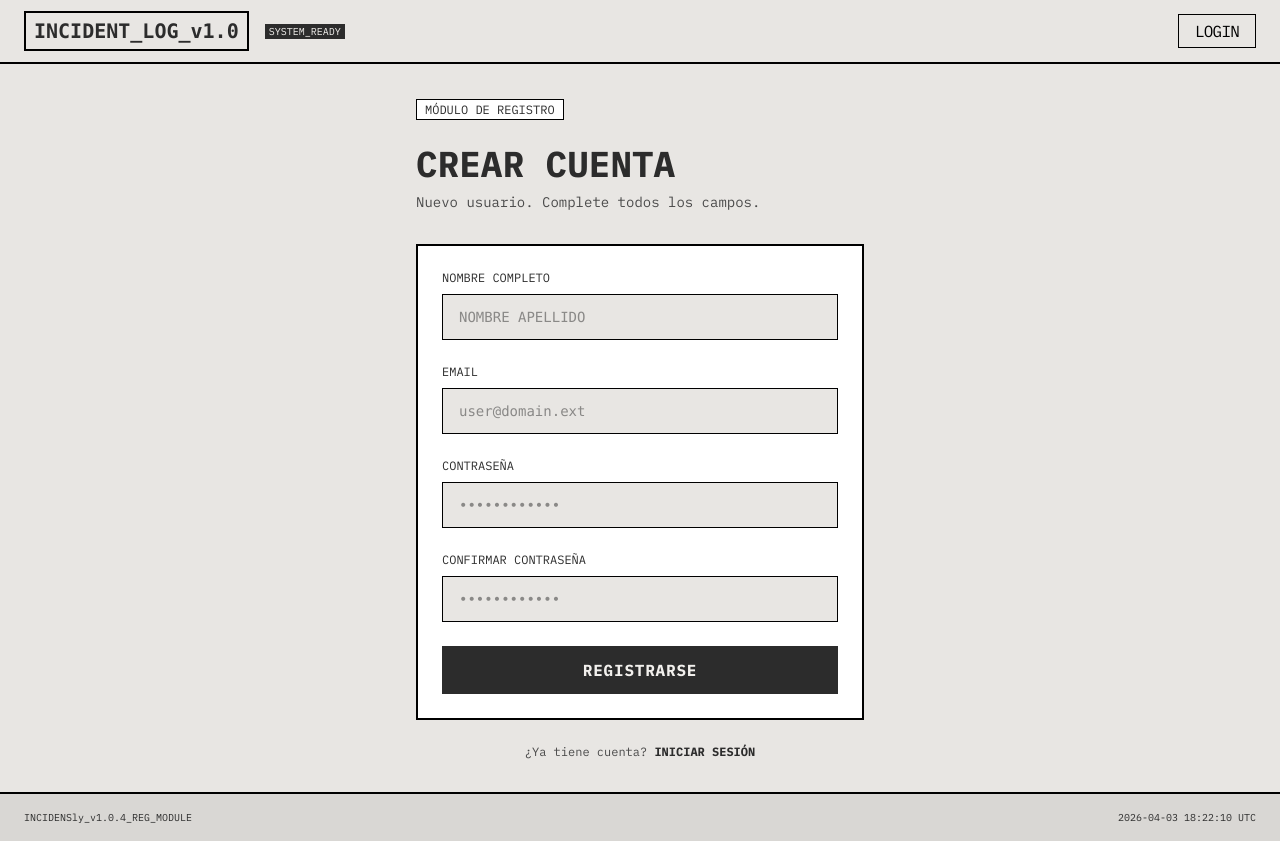
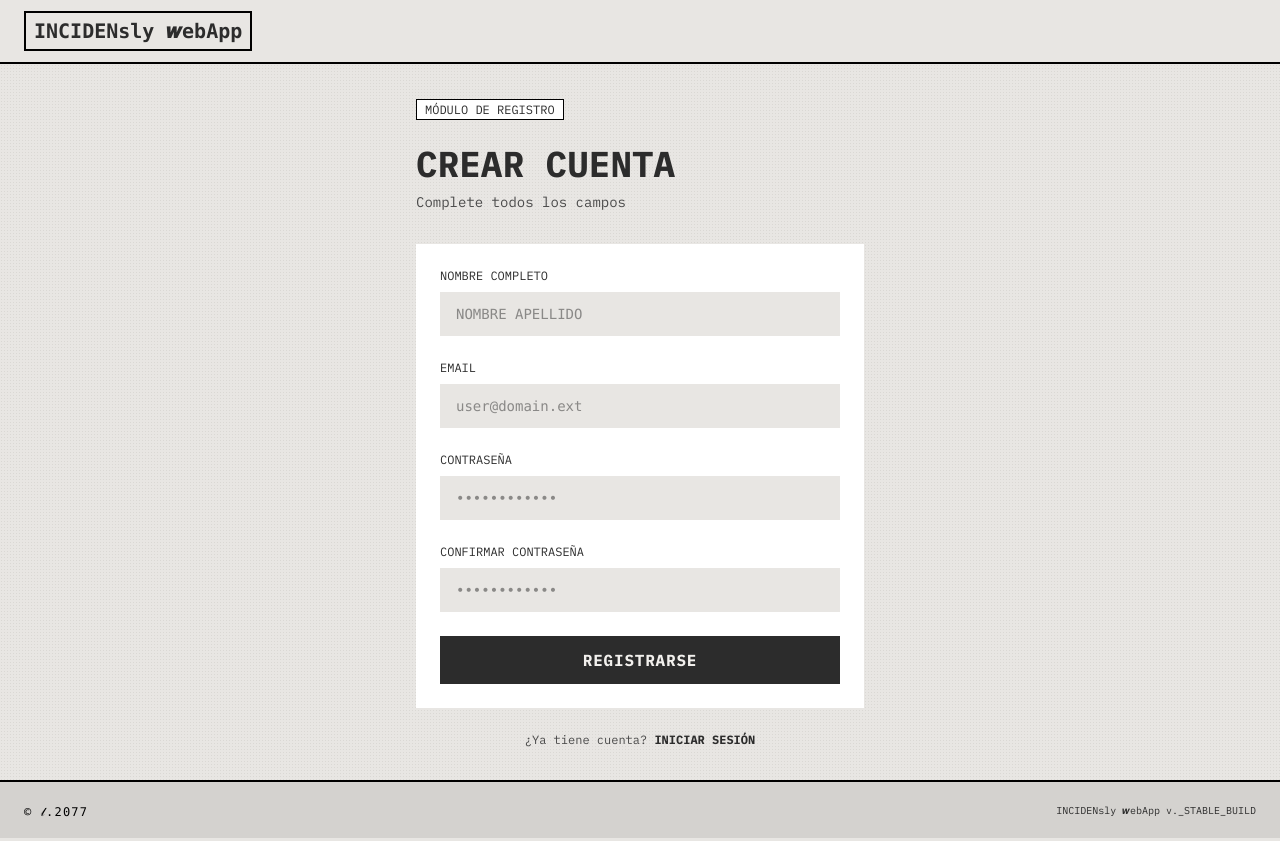
Before and after one commit to malmental/S5_API_frontend, a React (Vite) app: page /register in a window 1280 px wide. Built offline with nearby package versions, Linux system fonts and the light colour scheme.

Commit message:
main file pages edited for better format

```diff
--- a/src/pages/Landing.jsx
+++ b/src/pages/Landing.jsx
@@ -48,17 +48,7 @@ export default function Landing() {
        ============================================================ */}
       <header className="flex justify-between items-center px-6 h-16 w-full border-b-2 border-black bg-surface sticky top-0 z-50">
         <div className="flex items-center gap-4">
-          <span className="font-mono font-bold text-xl border-2 border-black px-2 py-1">INCIDENT_LOG_v1.0</span>
-          <span className="font-label text-[10px] bg-primary text-on-primary px-1">SYSTEM_READY</span>
-        </div>
-        <nav className="hidden md:flex gap-8 items-center">
-          <a className="font-sans uppercase tracking-tighter text-gray-600 hover:bg-gray-200 transition-colors px-2" href="#">RESOURCES</a>
-          <a className="font-sans uppercase tracking-tighter text-gray-600 hover:bg-gray-200 transition-colors px-2" href="#">DOCS</a>
-          <a className="font-sans uppercase tracking-tighter text-gray-600 hover:bg-gray-200 transition-colors px-2" href="#">STATUS</a>
-        </nav>
-        <div className="flex items-center gap-4">
-          <Link to="/login" className="font-sans uppercase tracking-tighter text-black hover:bg-gray-200 transition-colors px-4 py-1 border border-black">LOGIN</Link>
-          <Link to="/register" className="font-sans uppercase tracking-tighter bg-black text-white hover:bg-gray-800 transition-colors px-4 py-1">REGISTER</Link>
+          <span className="font-mono font-bold text-xl border-2 border-black px-2 py-1">INCIDENsly 𝒘ebApp</span>
         </div>
       </header>
 
@@ -78,13 +68,14 @@ export default function Landing() {
             <div className="absolute inset-0 stippled-bg pointer-events-none"></div>
             <div className="relative z-10">
               <div className="mb-4 inline-block">
-                <span className="font-label text-xs uppercase border border-black px-2 py-0.5 bg-white">MÓDULO DE ACCESO GLOBAL</span>
+                <span className="font-label text-xs uppercase border border-black px-2 py-0.5 bg-white">GESTIÓN DE INCIDENCIAS</span>
               </div>
               <h1 className="font-sans font-bold text-6xl md:text-8xl leading-none tracking-tighter mb-8">
-                BIENVENIDO AL SISTEMA
+                INCIDENsly 𝒘ebApp
               </h1>
               <p className="font-sans text-xl max-w-xl mb-12 text-on-surface-variant leading-relaxed">
-                Optimización técnica para la gestión crítica de infraestructuras. El software INCIDENSly webApp proporciona una interfaz de baja latencia para el seguimiento, resolución y documentación de eventos operativos en tiempo real.
+                Sistema profesional de gestión y seguimiento de incidencias.
+                Organiza, asigna y resuelve problemas de manera eficiente.
               </p>
               <div className="flex flex-wrap gap-4">
                 <Link to="/login" className="bg-primary text-on-primary px-10 py-4 font-sans font-bold text-xl flex items-center gap-3 hover:bg-neutral-800 transition-colors">
@@ -107,42 +98,38 @@ export default function Landing() {
               </div>
               <div className="space-y-6">
                 {/* Feature 1 */}
-                <div className="border-2 border-black p-4 bg-surface">
+                <div className="border-1 border-black p-4 bg-surface">
                   <div className="flex gap-4 items-center">
                     <span className="material-symbols-outlined text-4xl">folder_managed</span>
                     <div>
-                      <h3 className="font-sans font-bold text-sm uppercase">Gestión de incidencias</h3>
-                      <p className="font-label text-xs text-on-surface-variant">Trazabilidad completa de tickets críticos y operativos.</p>
+                      <h3 className="font-sans font-bold text-sm uppercase">Gestión para las incidencias</h3>
                     </div>
                   </div>
                 </div>
                 {/* Feature 2 */}
-                <div className="border-2 border-black p-4 bg-surface">
+                <div className="border-1 border-black p-4 bg-surface">
                   <div className="flex gap-4 items-center">
                     <span className="material-symbols-outlined text-4xl">assignment_ind</span>
                     <div>
-                      <h3 className="font-sans font-bold text-sm uppercase">Asignación de tareas</h3>
-                      <p className="font-label text-xs text-on-surface-variant">Distribución inteligente de recursos técnicos disponibles.</p>
+                      <h3 className="font-sans font-bold text-sm uppercase">Asignación por prioridad</h3>
                     </div>
                   </div>
                 </div>
                 {/* Feature 3 */}
-                <div className="border-2 border-black p-4 bg-surface">
+                <div className="border-1 border-black p-4 bg-surface">
                   <div className="flex gap-4 items-center">
                     <span className="material-symbols-outlined text-4xl">priority_high</span>
                     <div>
-                      <h3 className="font-sans font-bold text-sm uppercase">Priorización automática</h3>
-                      <p className="font-label text-xs text-on-surface-variant">Algoritmos de severidad basados en impacto de red.</p>
+                      <h3 className="font-sans font-bold text-sm uppercase">Clasificacion por estado</h3>
                     </div>
                   </div>
                 </div>
                 {/* Feature 4 */}
-                <div className="border-2 border-black p-4 bg-surface">
+                <div className="border-1 border-black p-4 bg-surface">
                   <div className="flex gap-4 items-center">
                     <span className="material-symbols-outlined text-4xl">analytics</span>
                     <div>
                       <h3 className="font-sans font-bold text-sm uppercase">Reportes y estadísticas</h3>
-                      <p className="font-label text-xs text-on-surface-variant">Exportación de datos brutos y visualización técnica.</p>
                     </div>
                   </div>
                 </div>
@@ -174,10 +161,10 @@ export default function Landing() {
                 <img alt="Terminal background" className="w-full h-full object-cover" src="https://lh3.googleusercontent.com/aida-public/AB6AXuCELeUUNzQxeZ4i1fBsCwTcRfGSI6z3C8YC3E1NcNTKNGvsPfAA3p-x3e9qOKfIcIhsO5Pzv652gp3h563ubZapb9pawnGYQS2EeqCXxlw0RHn07RwDAjcgTOjJ83u13-87aNOCM9OzbUdTgEf631WU4cAg3QFjB-Y9rTuJGFjnLyLGHrd8t00FQau4Ix_5hNragXxvq77ZduMimARZJAEFwHJZ7CnoiIhjvCPQ1dFqYE1UQ8-gIDhK6hBFCvxoaN8aH54xvfRPTm8" />
               </div>
               <div className="z-10 text-center">
-                <p className="font-label text-xs mb-4">MÓDULO DE VISUALIZACIÓN DE INTERFAZ</p>
-                <h2 className="font-sans font-bold text-3xl mb-2">PRECISIÓN ANALÍTICA</h2>
+                <p className="font-label text-xs mb-4">Aplicacion web para la gestion de incidencias</p>
+                <h2 className="font-sans font-bold text-3xl mb-2">INCIDENsly 𝒘ebApp</h2>
                 <div className="w-24 h-1 bg-white mx-auto mb-6"></div>
-                <p className="font-label text-sm max-w-md mx-auto px-4">Interfáz optimizada para pantallas industriales y entornos de alto contraste.</p>
+                <p className="font-label text-sm max-w-md mx-auto px-4">Asignacion de incidencias por estado y urgencia, creacion de tags y comentarios para interacción entre usuarios.</p>
               </div>
             </div>
           </div>
@@ -191,15 +178,10 @@ export default function Landing() {
       ============================================================ */}
       <footer className="flex flex-col md:flex-row justify-between items-center px-6 py-8 w-full border-t-2 border-black bg-surface-container">
         <div className="mb-4 md:mb-0">
-          <span className="font-mono text-xs uppercase tracking-widest text-black">© 1984-2024 SYSTEM_CORE INCIDENT_MGMT. ALL RIGHTS RESERVED.</span>
-        </div>
-        <div className="flex gap-8">
-          <a className="font-mono text-xs uppercase tracking-widest text-gray-500 hover:text-black transition-colors underline" href="#">TERMINAL</a>
-          <a className="font-mono text-xs uppercase tracking-widest text-gray-500 hover:text-black transition-colors underline" href="#">PRIVACY</a>
-          <a className="font-mono text-xs uppercase tracking-widest text-gray-500 hover:text-black transition-colors underline" href="#">SITEMAP</a>
+          <span className="font-mono text-xs uppercase tracking-widest text-black">© 𝓁.2077</span>
         </div>
         <div className="mt-4 md:mt-0 font-label text-[10px]">
-          INCIDENSly_v1.0.4_STABLE_BUILD
+          INCIDENsly 𝒘ebApp v._STABLE_BUILD
         </div>
       </footer>
     </div>
--- a/src/pages/Login.jsx
+++ b/src/pages/Login.jsx
@@ -93,11 +93,7 @@ export default function Login() {
        ============================================================ */}
       <header className="flex justify-between items-center px-6 h-16 w-full border-b-2 border-black bg-surface">
         <div className="flex items-center gap-4">
-          <Link to="/" className="font-mono font-bold text-xl border-2 border-black px-2 py-1">INCIDENT_LOG_v1.0</Link>
-          <span className="font-label text-[10px] bg-primary text-on-primary px-1">SYSTEM_READY</span>
-        </div>
-        <div className="flex items-center gap-4">
-          <Link to="/register" className="font-sans uppercase tracking-tighter bg-black text-white hover:bg-gray-800 transition-colors px-4 py-1">REGISTER</Link>
+          <Link to="/" className="font-mono font-bold text-xl border-2 border-black px-2 py-1">INCIDENsly 𝒘ebApp</Link>
         </div>
       </header>
 
@@ -106,8 +102,11 @@ export default function Login() {
           Descripción: Área central con formulario de autenticación
           Layout: Centrado con max-width 512px
        ============================================================ */}
-      <main className="flex-grow flex items-center justify-center p-8">
-        <div className="w-full max-w-md">
+      <main className="flex-grow flex items-center justify-center p-8 relative">
+        {/* Background pattern */}
+        <div className="absolute inset-0 stippled-bg"></div>
+
+        <div className="relative w-full max-w-md">
 
           {/* Badge y título */}
           <div className="mb-6">
@@ -115,10 +114,10 @@ export default function Login() {
           </div>
 
           <h1 className="font-sans font-bold text-4xl mb-2">INICIAR SESIÓN</h1>
-          <p className="font-label text-sm text-on-surface-variant mb-8">Acceso restringido. Introduzca credenciales.</p>
+          <p className="font-label text-sm text-on-surface-variant mb-8">Introduzca sus credenciales.</p>
 
           {/* Formulario */}
-          <form onSubmit={handleSubmit} className="border-2 border-black p-6 bg-white">
+          <form onSubmit={handleSubmit} className="p-6 bg-white">
             {/* Mensaje de error */}
             {error && (
               <div className="mb-4 p-3 bg-error-container border border-error text-error text-sm font-label">
@@ -137,7 +136,7 @@ export default function Login() {
                   id="email"
                   value={email}
                   onChange={(e) => setEmail(e.target.value)}
-                  className="w-full px-4 py-3 border border-black bg-surface focus:outline-none focus:border-4 focus:border-primary transition-all font-mono text-sm"
+                  className="w-full px-4 py-3 bg-surface focus:outline-none focus:border-1 focus:border-primary transition-all font-mono text-sm"
                   placeholder="user@domain.ext"
                   required
                 />
@@ -153,7 +152,7 @@ export default function Login() {
                   id="password"
                   value={password}
                   onChange={(e) => setPassword(e.target.value)}
-                  className="w-full px-4 py-3 border border-black bg-surface focus:outline-none focus:border-4 focus:border-primary transition-all font-mono text-sm"
+                  className="w-full px-4 py-3 bg-surface focus:outline-none focus:border-1 focus:border-primary transition-all font-mono text-sm"
                   placeholder="••••••••••••"
                   required
                 />
@@ -186,12 +185,12 @@ export default function Login() {
           SECCIÓN 3: FOOTER
           Descripción: Pie de página con versión y timestamp
        ============================================================ */}
-      <footer className="flex justify-between items-center px-6 py-4 w-full border-t-2 border-black bg-surface-container">
-        <div className="font-label text-[10px]">
-          INCIDENSly_v1.0.4_AUTH_MODULE
+      <footer className="flex justify-between items-center px-6 py-4 w-full border-t-2 border-black bg-surface-dim">
+        <div className="mb-4 md:mb-0">
+          <span className="font-mono text-xs uppercase tracking-widest text-black">© 𝓁.2077</span>
         </div>
-        <div className="font-label text-[10px]">
-          {new Date().toISOString().slice(0, 19).replace('T', ' ')} UTC
+        <div className="mt-4 md:mt-0 font-label text-[10px]">
+          INCIDENsly 𝒘ebApp v._STABLE_BUILD
         </div>
       </footer>
     </div>
--- a/src/pages/Register.jsx
+++ b/src/pages/Register.jsx
@@ -98,11 +98,7 @@ export default function Register() {
        ============================================================ */}
       <header className="flex justify-between items-center px-6 h-16 w-full border-b-2 border-black bg-surface">
         <div className="flex items-center gap-4">
-          <Link to="/" className="font-mono font-bold text-xl border-2 border-black px-2 py-1">INCIDENT_LOG_v1.0</Link>
-          <span className="font-label text-[10px] bg-primary text-on-primary px-1">SYSTEM_READY</span>
-        </div>
-        <div className="flex items-center gap-4">
-          <Link to="/login" className="font-sans uppercase tracking-tighter text-black hover:bg-gray-200 transition-colors px-4 py-1 border border-black">LOGIN</Link>
+          <Link to="/" className="font-mono font-bold text-xl border-2 border-black px-2 py-1">INCIDENsly 𝒘ebApp</Link>
         </div>
       </header>
 
@@ -111,8 +107,11 @@ export default function Register() {
           Descripción: Área central con formulario de creación de cuenta
           Layout: Centrado con max-width 512px
        ============================================================ */}
-      <main className="flex-grow flex items-center justify-center p-8">
-        <div className="w-full max-w-md">
+      <main className="flex-grow flex items-center justify-center p-8 relative">
+        {/* Background pattern */}
+        <div className="absolute inset-0 stippled-bg"></div>
+
+        <div className="relative w-full max-w-md">
 
           {/* Badge y título */}
           <div className="mb-6">
@@ -120,10 +119,10 @@ export default function Register() {
           </div>
 
           <h1 className="font-sans font-bold text-4xl mb-2">CREAR CUENTA</h1>
-          <p className="font-label text-sm text-on-surface-variant mb-8">Nuevo usuario. Complete todos los campos.</p>
+          <p className="font-label text-sm text-on-surface-variant mb-8">Complete todos los campos</p>
 
           {/* Formulario */}
-          <form onSubmit={handleSubmit} className="border-2 border-black p-6 bg-white">
+          <form onSubmit={handleSubmit} className="p-6 bg-white">
             {/* Mensaje de error */}
             {error && (
               <div className="mb-4 p-3 bg-error-container border border-error text-error text-sm font-label">
@@ -142,7 +141,7 @@ export default function Register() {
                   id="name"
                   value={name}
                   onChange={(e) => setName(e.target.value)}
-                  className="w-full px-4 py-3 border border-black bg-surface focus:outline-none focus:border-4 focus:border-primary transition-all font-mono text-sm"
+                  className="w-full px-4 py-3 bg-surface focus:outline-none focus:border-1 focus:border-primary transition-all font-mono text-sm"
                   placeholder="NOMBRE APELLIDO"
                   required
                 />
@@ -158,7 +157,7 @@ export default function Register() {
                   id="email"
                   value={email}
                   onChange={(e) => setEmail(e.target.value)}
-                  className="w-full px-4 py-3 border border-black bg-surface focus:outline-none focus:border-4 focus:border-primary transition-all font-mono text-sm"
+                  className="w-full px-4 py-3 bg-surface focus:outline-none focus:border-1 focus:border-primary transition-all font-mono text-sm"
                   placeholder="user@domain.ext"
                   required
                 />
@@ -174,7 +173,7 @@ export default function Register() {
                   id="password"
                   value={password}
                   onChange={(e) => setPassword(e.target.value)}
-                  className="w-full px-4 py-3 border border-black bg-surface focus:outline-none focus:border-4 focus:border-primary transition-all font-mono text-sm"
+                  className="w-full px-4 py-3 bg-surface focus:outline-none focus:border-1 focus:border-primary transition-all font-mono text-sm"
                   placeholder="••••••••••••"
                   required
                 />
@@ -190,7 +189,7 @@ export default function Register() {
                   id="passwordConfirmation"
                   value={passwordConfirmation}
                   onChange={(e) => setPasswordConfirmation(e.target.value)}
-                  className="w-full px-4 py-3 border border-black bg-surface focus:outline-none focus:border-4 focus:border-primary transition-all font-mono text-sm"
+                  className="w-full px-4 py-3 bg-surface focus:outline-none focus:border-1 focus:border-primary transition-all font-mono text-sm"
                   placeholder="••••••••••••"
                   required
                 />
@@ -223,12 +222,12 @@ export default function Register() {
           SECCIÓN 3: FOOTER
           Descripción: Pie de página con versión y timestamp
        ============================================================ */}
-      <footer className="flex justify-between items-center px-6 py-4 w-full border-t-2 border-black bg-surface-container">
-        <div className="font-label text-[10px]">
-          INCIDENSly_v1.0.4_REG_MODULE
+      <footer className="flex justify-between items-center px-6 py-4 w-full border-t-2 border-black bg-surface-dim">
+        <div className="mb-4 md:mb-0">
+          <span className="font-mono text-xs uppercase tracking-widest text-black">© 𝓁.2077</span>
         </div>
-        <div className="font-label text-[10px]">
-          {new Date().toISOString().slice(0, 19).replace('T', ' ')} UTC
+        <div className="mt-4 md:mt-0 font-label text-[10px]">
+          INCIDENsly 𝒘ebApp v._STABLE_BUILD
         </div>
       </footer>
     </div>
```
Also changed, not shown: src/pages/NotFound.jsx (added, +55 -0 lines).
